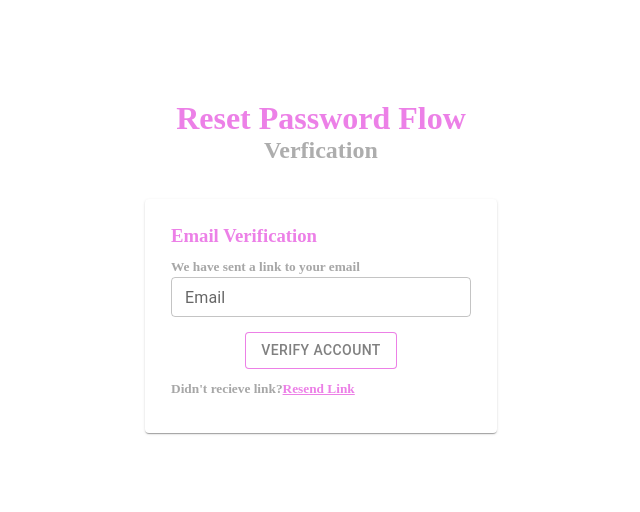
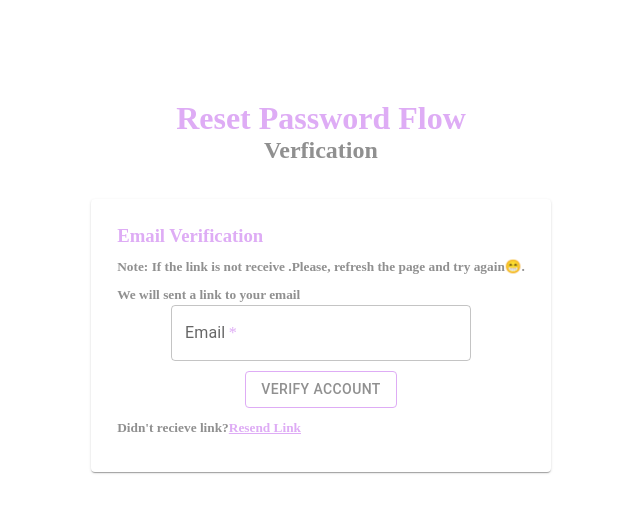
Before and after one commit to thedevBurhan/Reset_password_flow_Frontend, a React (Create React App) app: page /forget-password in a window 1280 px wide. Shown: the top 512 px of the page, without its empty margins (319-959 px from the left). Built offline with nearby package versions, Linux system fonts and the light colour scheme.

Commit message:
backend to frontend connectivity done

```diff
--- a/package.json
+++ b/package.json
@@ -9,6 +9,7 @@
     "@testing-library/jest-dom": "^5.17.0",
     "@testing-library/react": "^13.4.0",
     "@testing-library/user-event": "^13.5.0",
+    "axios": "^1.4.0",
     "formik": "^2.4.3",
     "react": "^18.2.0",
     "react-dom": "^18.2.0",
--- a/src/App.css
+++ b/src/App.css
@@ -14,8 +14,9 @@ header {
   flex-direction: row !important;
 }
 .bg {
-  background-color: rgba(230, 89, 223, 0.763);
+  background-color: #9754cb;
   border-radius: 10px;
+  box-shadow: rgba(0, 0, 0, 0.437) 0px 3px 8px;
   width: 750px !important;
   text-align: center;
   height: 350px !important;
@@ -33,35 +34,38 @@ header {
 }
 .button-Bg {
   background-color: white !important;
-  color: gray !important;
-  border: 1px solid rgba(230, 89, 223, 0.763) !important;
+  color: #909090 !important;
+  border: 1px solid #deacf5 !important;
 }
 .heading {
-  color: rgba(128, 128, 128, 0.644);
+  color: #909090;
   margin-bottom: 10px;
 }
 .app-heading {
   margin-top: 100px;
-  color: rgba(230, 89, 223, 0.763);
+  color: #deacf5;
 }
 .main-component {
   display: flex;
+
   flex-direction: column;
   justify-content: center;
   align-items: center;
 }
 .container {
   width: 750px;
+  box-shadow: rgba(0, 0, 0, 0.24) 0px 3px 8px;
+  border-radius: 15px;
   margin-top: 2px;
   align-items: center;
 }
 .forget-password {
   font-size: smaller;
-  color: gray;
+  color: #909090;
   cursor: pointer;
 }
 .forget-password:hover {
-  color: rgba(230, 89, 223, 0.763);
+  color: #deacf5;
 }
 .button {
   margin: 20px 0 2px 15px;
@@ -70,15 +74,15 @@ header {
   font-size: 12px;
   margin-left: 15px;
   padding: 5px;
-  color: rgba(128, 128, 128, 0.69);
+  color: #909090;
 }
 .register-new {
   margin-left: -8px;
-  color: rgba(128, 128, 128, 0.69);
+  color: #909090;
   font-size: 14px;
 }
 span {
-  color: rgba(230, 89, 223, 0.763);
+  color: #deacf5;
   cursor: pointer;
 }
 .success {
@@ -86,7 +90,7 @@ span {
   animation-duration: 5s;
   animation-iteration-count: infinite;
   margin-top: 10px;
-  color: rgba(230, 89, 223, 0.763);
+  color: #deacf5;
 }
 @keyframes grow-shrink {
   40% {
@@ -103,10 +107,10 @@ span {
   align-items: flex-start !important;
 }
 .otp-heading {
-  color: rgba(230, 89, 223, 0.763);
+  color: #deacf5;
 }
 .otp-desp {
-  color: rgba(128, 128, 128, 0.69);
+  color: #909090;
   font-size: smaller;
   margin: 12px 0 2px 0;
 }
@@ -127,7 +131,7 @@ span {
   margin-left: 120px;
 }
 .password {
-  color: rgba(128, 128, 128, 0.778);
+  color: #909090;
   font-size: smaller;
 }
 
--- a/src/components/ChangePassword.js
+++ b/src/components/ChangePassword.js
@@ -2,20 +2,59 @@ import React from "react";
 import Base from "../Base/Base";
 import { Button, Card, CardContent, TextField } from "@mui/material";
 import { useHistory } from "react-router-dom";
+import { useParams } from 'react-router-dom';
+import { useState } from "react";
 
 const ChangePassword = () => {
   const history = useHistory();
+  const { randomString } = useParams();
+  const [newPassword, setNewPassword] = useState('');
+  const [confirmPassword, setConfirmPassword] = useState('');
+  const [message, setMessage] = useState('');
+
+  const handleSubmit = async () => {
+    if (newPassword === confirmPassword) {
+      try {
+        const response = await fetch(`https://reset-password-flow-backend.vercel.app/users/reset-password/${randomString}`, {
+          method: 'POST',
+          headers: {
+            'Content-Type': 'application/json',
+          },
+          body: JSON.stringify({ newPassword }),
+        });
+
+        if (response.status === 200) {
+          setMessage("Password reset successful")
+           history.push("/")
+
+        } else {
+          setMessage("Password reset failed")
+        }
+      } catch (error) {
+        console.error('Error resetting password:', error);
+      }
+    } else {
+      // Show password mismatch error
+      setMessage("Password is mismatching please check...")
+    }
+  };
   return (
     <Base title={"Change Password"}>
       <div>
         <Card sx={{ p: "10px" }}>
+        <form onSubmit={handleSubmit}>
           <CardContent>
+
             <h3 className="password">New password</h3>
             <TextField
               sx={{ width: "300px" }}
               id="outlined-basic"
               type="password"
               variant="outlined"
+              placeholder="Enter your new password"
+              value={confirmPassword}
+              onChange={(e) => setNewPassword(e.target.value)}
+              required
             />
           </CardContent>
           <CardContent>
@@ -25,17 +64,23 @@ const ChangePassword = () => {
               id="outlined-basic"
               type="password"
               variant="outlined"
+              placeholder="Confirm password"
+              value={newPassword}
+              onChange={(e) => setConfirmPassword(e.target.value)}
+              required
             />
+             {message && <div className="alert alert-info">{message}</div>}
           </CardContent>
           <div className="otp-verify">
             <Button
+            type="submit"
               className="button-Bg"
-              onClick={() => history.push("/")}
               variant="outlined"
             >
               Reset Password
             </Button>
           </div>
+          </form>
         </Card>
       </div>
     </Base>
--- a/src/components/Forget-password.js
+++ b/src/components/Forget-password.js
@@ -1,75 +1,101 @@
 import React from "react";
 import Base from "../Base/Base";
-import { Button, Card, CardContent, TextField } from "@mui/material";
-import { useHistory } from "react-router-dom/cjs/react-router-dom.min";
-import * as yup from "yup";
-import { useFormik } from "formik";
-import { toast } from "react-toastify";
-
-// form validation
-export const filedValidationScheme = yup.object({
-  email: yup.string().required("Please fill your email"),
-});
+import { Button, Card, CardContent, IconButton, Snackbar, TextField } from "@mui/material";
+import { useState } from "react";
 
 const ForgetPassword = () => {
-  const history = useHistory();
-  const { handleSubmit, values, handleChange, handleBlur, touched, errors } =
-    useFormik({
-      initialValues: {
-        email: "",
+  const [email, setEmail] = useState("");
+  console.log(setEmail);
+  const [message, setMessage] = useState("");
+
+  const handleSubmit = async (e) => {
+    e.preventDefault();
+    try {
+      const response = await fetch(
+        "https://reset-password-flow-backend.vercel.app/users/forgot-password",
+        {
+          method: "POST",
+          body: JSON.stringify({ email }),
+          headers: {
+            "Content-Type": "application/json",
           },
-      validationSchema: filedValidationScheme,
-      onSubmit: (userInfo) => {
-        // console.log("onsubmit",userInfo)
-        // handleLogin(userInfo);
-        toast("It will take Few Seconds to Load....", {
-          position: "top-right",
-          autoClose: 2000,
-          hideProgressBar: false,
-          closeOnClick: true,
-          pauseOnHover: true,
-          icon: "😶‍🌫️",
-          draggable: true,
-          progress: undefined,
-          theme: "light",
-        });
-      },
-    });
+        }
+      );
+      console.log(response);
+      const data = await response.json();
+      console.log(data);
+      handleClick();
+    } catch (error) {
+      if (
+        error.response &&
+        error.response.status >= 400 &&
+        error.response.status <= 500
+      )
+        console.log(error);
+      setMessage(error.response.data.message);
+    }
+  };
+ // ---------------------------------------------------------------------------------------------------------------------------------------
+  // pop-up message
+  const [open, setOpen] = useState(false);
+  const handleClick = () => {
+    setOpen(true);
+  };
+
+  const handleClose = (event, reason) => {
+    if (reason === "clickaway") {
+      return;
+    }
+
+    setOpen(false);
+  };
+  const action = (
+    <React.Fragment>
+      <IconButton
+        size="small"
+        aria-label="close"
+        color="inherit"
+        onClick={handleClose}
+      >
+        close
+      </IconButton>
+    </React.Fragment>
+  );
+  // pop-up end------------------------------------------------------------------------------------------------------------------------
+
   return (
     <Base title={"Verfication"}>
       <div className="container-otp">
         <Card sx={{ p: "10px" }}>
           <CardContent>
             <h3 className="otp-heading">Email Verification</h3>
-            <h4 className="otp-desp">We have sent a link to your email</h4>
-            <div>
+            <h5 className="otp-desp">Note: If the link is not receive .Please, refresh the page and try again😁.</h5>
+
+            <h4 className="otp-desp">We will sent a link to your email</h4>
+
             <form onSubmit={handleSubmit} className="form">
               <TextField
-                  sx={{ width: "300px", mb: "5px" }}
+                sx={{ width: "300px" }}
                 id="outlined-basic"
                 label="Email"
                 variant="outlined"
+                type="text"
+                placeholder="Email"
                 name="email"
-                  onBlur={handleBlur}
-                  value={values.email}
-                  onChange={handleChange}
-                  type="email"
-                  size="small"
+                value={email}
+                onChange={(event) => setEmail(event.target.value)}
+                required
               />
-                <div style={{ color: "crimson", fontSize: "small" }}>
-                  {touched.email && errors ? errors.email : ""}
+              <div>
+                {message && <div className="alert alert-info">{message}</div>}
               </div>
-              </form>
-            </div>
+
               <div className="otp-verify">
-              <Button
-                className="button-Bg"
-                onClick={() => history.push("/ChangePassword")}
-                variant="outlined"
-              >
+                <Button className="button-Bg" type="submit" variant="outlined">
                   Verify Account
                 </Button>
               </div>
+            </form>
             <h4 className="otp-desp">
               Didn't recieve link?
               <span>
@@ -78,6 +104,13 @@ const ForgetPassword = () => {
             </h4>
           </CardContent>
         </Card>
+        <Snackbar
+          open={open}
+          autoHideDuration={3000}
+          onClose={handleClose}
+          message="link will send in few mins😶‍🌫️"
+          action={action}
+        />
       </div>
     </Base>
   );
--- a/src/components/Login.js
+++ b/src/components/Login.js
@@ -1,15 +1,13 @@
-import React from "react";
+import React, { useState } from "react";
 import Base from "../Base/Base";
 import Card from "@mui/material/Card";
-import { Button, CardContent, TextField } from "@mui/material";
+import { Button, CardContent, IconButton, Snackbar, TextField } from "@mui/material";
 import { useHistory } from "react-router-dom/cjs/react-router-dom.min";
 import * as yup from "yup";
 import { useFormik } from "formik";
-import { toast } from "react-toastify";
 
 // form validation
 export const filedValidationScheme = yup.object({
-  name: yup.string().required("Please fill your name"),
   email: yup.string().required("Please fill your email"),
   password: yup.string().required("Please fill password"),
 });
@@ -18,27 +16,58 @@ const Login = () => {
   const { handleSubmit, values, handleChange, handleBlur, touched, errors } =
     useFormik({
       initialValues: {
-        name: "",
         email: "",
         password: "",
       },
       validationSchema: filedValidationScheme,
       onSubmit: (userInfo) => {
         // console.log("onsubmit",userInfo)
-        // handleLogin(userInfo);
-        toast("It will take Few Seconds to Load....", {
-          position: "top-right",
-          autoClose: 2000,
-          hideProgressBar: false,
-          closeOnClick: true,
-          pauseOnHover: true,
-          icon: "😶‍🌫️",
-          draggable: true,
-          progress: undefined,
-          theme: "light",
-        });
+        handleLogin(userInfo);
       },
     });
+      // ---------------------------------------------------------------------------------------------------------------------------------------
+  // pop-up message
+  const [open, setOpen] = useState(false);
+  const handleClick = () => {
+    setOpen(true);
+  };
+
+  const handleClose = (event, reason) => {
+    if (reason === "clickaway") {
+      return;
+    }
+
+    setOpen(false);
+    history.push("/SuccessfullMessage");
+  };
+  const action = (
+    <React.Fragment>
+      <IconButton
+        size="small"
+        aria-label="close"
+        color="inherit"
+        onClick={handleClose}
+      >
+        close
+      </IconButton>
+    </React.Fragment>
+  );
+  // pop-up end------------------------------------------------------------------------------------------------------------------------
+  const handleLogin = async (userInfo) => {
+    const res = await fetch(
+      `https://reset-password-flow-backend.vercel.app/users/login`,
+      {
+        method: "POST",
+        body: JSON.stringify(userInfo),
+        headers: {
+          "Content-Type": "application/json",
+        },
+      }
+    );
+    const data = await res.json();
+     console.log(data)
+    handleClick();
+  };
   return (
     <Base title={"Login Your Account"}>
       <div className="container">
@@ -96,7 +125,7 @@ const Login = () => {
             <div className="button">
               <Button
                 className="button-Bg"
-                onClick={() => history.push("/SuccessfullMessage")}
+                type="submit"
                 variant="outlined"
               >
                 Login
@@ -104,6 +133,13 @@ const Login = () => {
             </div>
           </form>
         </Card>
+        <Snackbar
+          open={open}
+          autoHideDuration={3000}
+          onClose={handleClose}
+          message="Login Successfully"
+          action={action}
+        />
       </div>
     </Base>
   );
--- a/src/components/Register.js
+++ b/src/components/Register.js
@@ -1,11 +1,10 @@
 import React from "react";
 import Base from "../Base/Base";
-import { Button, Card, CardContent, Checkbox, TextField } from "@mui/material";
+import { Button, Card, CardContent, Checkbox, IconButton, Snackbar, TextField } from "@mui/material";
 import { useHistory } from "react-router-dom/cjs/react-router-dom.min";
 import * as yup from "yup";
-import { toast } from "react-toastify";
-
 import { useFormik } from "formik";
+import { useState } from "react";
 // form validation
 export const filedValidationScheme = yup.object({
   name: yup.string().required("Please fill your name"),
@@ -23,21 +22,54 @@ const Register = () => {
       validationSchema: filedValidationScheme,
       onSubmit: (userInfo) => {
         // console.log("onsubmit",userInfo)
-        Register();
-        toast("It will take Few Seconds to Load....", {
-          position: "top-right",
-          autoClose: 2000,
-          hideProgressBar: false,
-          closeOnClick: true,
-          pauseOnHover: true,
-          icon: "😶‍🌫️",
-          draggable: true,
-          progress: undefined,
-          theme: "light",
-        });
+        handleSignIn(userInfo);
       },
     });
+// ---------------------------------------------------------------------------------------------------------------------------------------
+  // pop-up message
+  const [open, setOpen] = useState(false);
+  const handleClick = () => {
+    setOpen(true);
+  };
 
+  const handleClose = (event, reason) => {
+    if (reason === "clickaway") {
+      return;
+    }
+
+    setOpen(false);
+    history.push("/SuccessfullMessage");
+  };
+  const action = (
+    <React.Fragment>
+      <IconButton
+        size="small"
+        aria-label="close"
+        color="inherit"
+        onClick={handleClose}
+      >
+        close
+      </IconButton>
+    </React.Fragment>
+  );
+  // pop-up end------------------------------------------------------------------------------------------------------------------------
+
+  // fetch
+  const handleSignIn=async(userInfo)=>{
+    const res=await fetch(
+      `https://reset-password-flow-backend.vercel.app/users/signup`,
+      {
+        method: "POST",
+        body: JSON.stringify(userInfo),
+        headers: {
+          "Content-Type": "application/json",
+        },
+      }
+    );
+    const data= await  res.json();
+    // console.log(data.data.name);
+    handleClick();
+  }
   const label = { inputProps: { "aria-label": "Checkbox demo" } };
   const history = useHistory();
   return (
@@ -50,7 +82,7 @@ const Register = () => {
               <TextField
                 sx={{ width: "300px" }}
                 id="outlined-basic"
-                label="User_Name"
+                label="Enter Name"
                 variant="outlined"
                 name="name"
                 type="name"
@@ -102,7 +134,7 @@ const Register = () => {
             <div className="Reg">
               <Button
                 className="button-Bg"
-                onClick={() => history.push("/SuccessfullMessage")}
+                type="submit"
                 variant="outlined"
               >
                 Register
@@ -120,6 +152,13 @@ const Register = () => {
             </Button>
           </div>
         </Card>
+        <Snackbar
+          open={open}
+          autoHideDuration={3000}
+          onClose={handleClose}
+          message="Signin Successfull"
+          action={action}
+        />
       </div>
     </Base>
   );
```
Also changed, not shown: 2 other files (tests, documents, lock files or other folders). Lines whose indentation alone changed are shown as unchanged.
